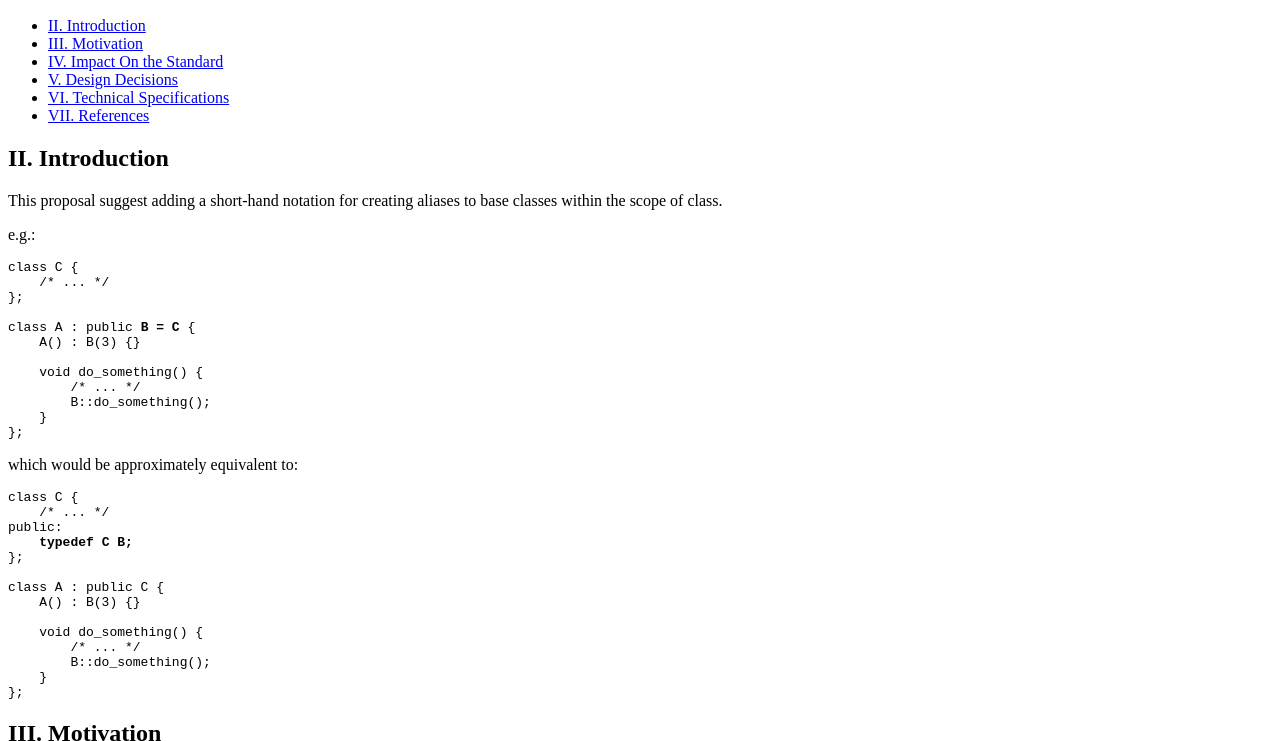
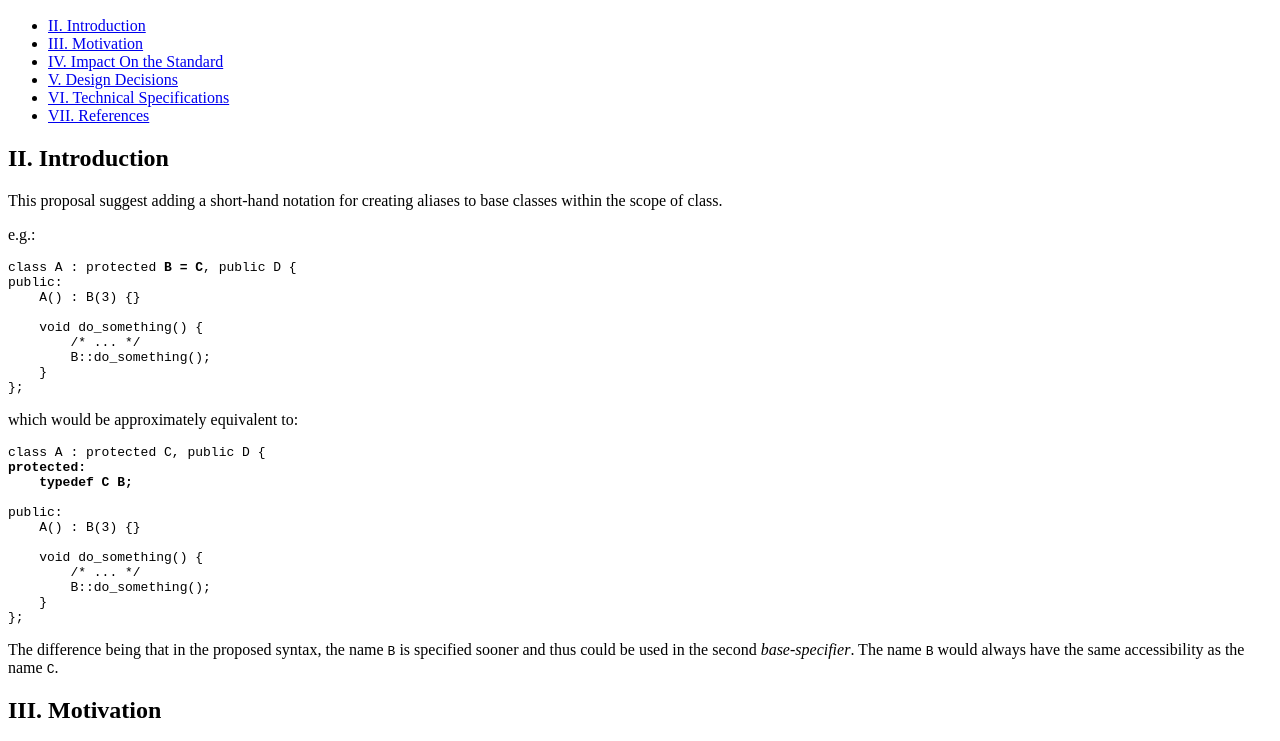
Before and after one commit to Rouslan/base-class-aliases, a plain HTML site: page index.html in a window 1280 px wide. Shown: the part 218-959 px from the top of the page. Drawn offline with Linux system fonts and the light colour scheme.

Commit message:
changed introduction to better version of the previous form and tweaked some wording

```diff
--- a/index.html
+++ b/index.html
@@ -43,11 +43,8 @@ base classes within the scope of class.</p>
 
 <p>e.g.:</p>
 
-<pre>class C {
-    /* ... */
-};
-
-class A : public <strong>B = C</strong> {
+<pre>class A : protected <strong>B = C</strong>, public D {
+public:
     A() : B(3) {}
 
     void do_something() {
@@ -58,13 +55,11 @@ class A : public <strong>B = C</strong> {
 
 <p>which would be approximately equivalent to:</p>
 
-<pre>class C {
-    /* ... */
+<pre>class A : protected C, public D {
+<strong>protected:
+    typedef C B;</strong>
+
 public:
-    <strong>typedef C B;</strong>
-};
-
-class A : public C {
     A() : B(3) {}
 
     void do_something() {
@@ -72,6 +67,11 @@ class A : public C {
         B::do_something();
     }
 };</pre>
+
+<p>The difference being that in the proposed syntax, the name <code>B</code>
+is specified sooner and thus could be used in the second
+<span class="syntax">base-specifier</span>. The name <code>B</code> would always
+have the same accessibility as the name <code>C</code>.</p>
 
 <h2 id="motivation">III. Motivation</h2>
 
@@ -169,6 +169,8 @@ example&mdash; the first direct base class with something like
 meaningful name and is brittle, since adding, removing or reordering base
 classes would change the numbering.</p>
 
+<h3>With the new syntax</h3>
+
 <p>The proposed syntax would allow resolving the issues in the examples like
 so:</p>
 
@@ -230,9 +232,9 @@ code.</p>
 <span class="syntax">base-type-specifier</span> is preceded by an
 <span class="syntax">identifier</span> and an equals sign. The semantics are the
 same as if the name was defined with a <span class="literal">typedef</span> in
-the base class, except it is only introduced into the scope of the class being
-defined and is only available after the <span class="syntax">base-alias</span>
-is declared. The aliased name, therefore, has the same accessibility as the
+the base class, except it is only introduced into the scope of the derived class
+and is only available after the <span class="syntax">base-alias</span> is
+declared. The aliased name, therefore, has the same accessibility as the
 inherited base class name.</p>
 
 <!-- <h2 id="acknowledge">VII. Acknowledgements</h2> -->
```
